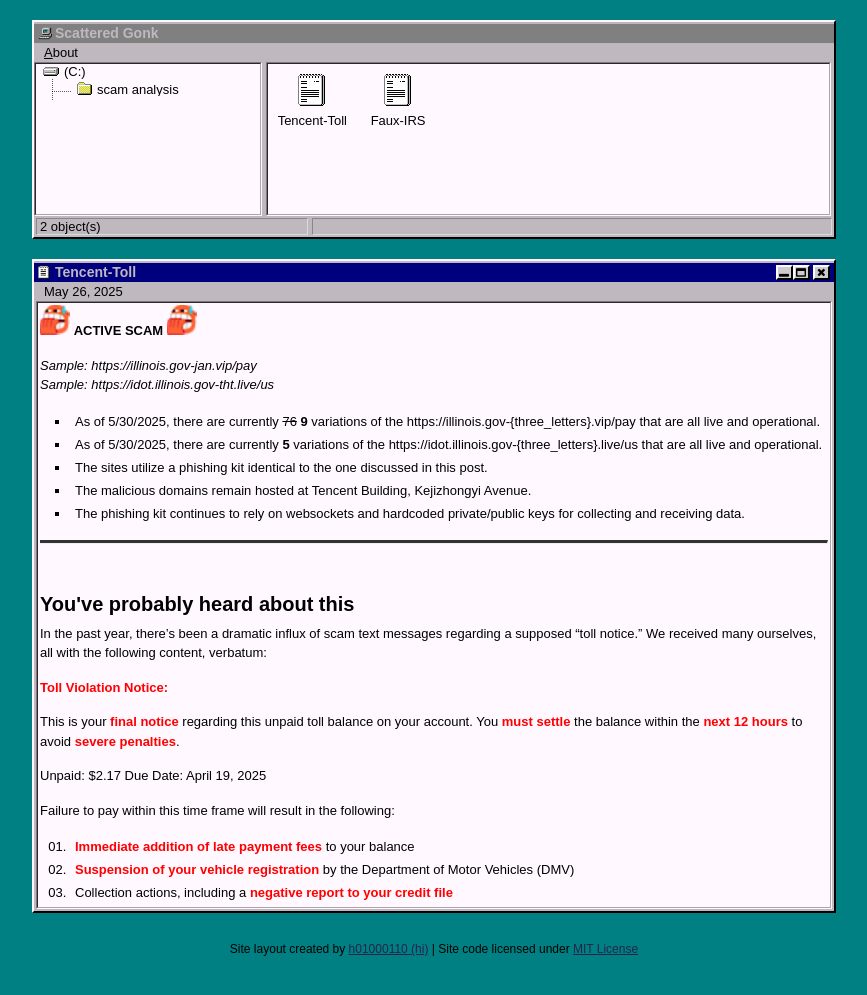
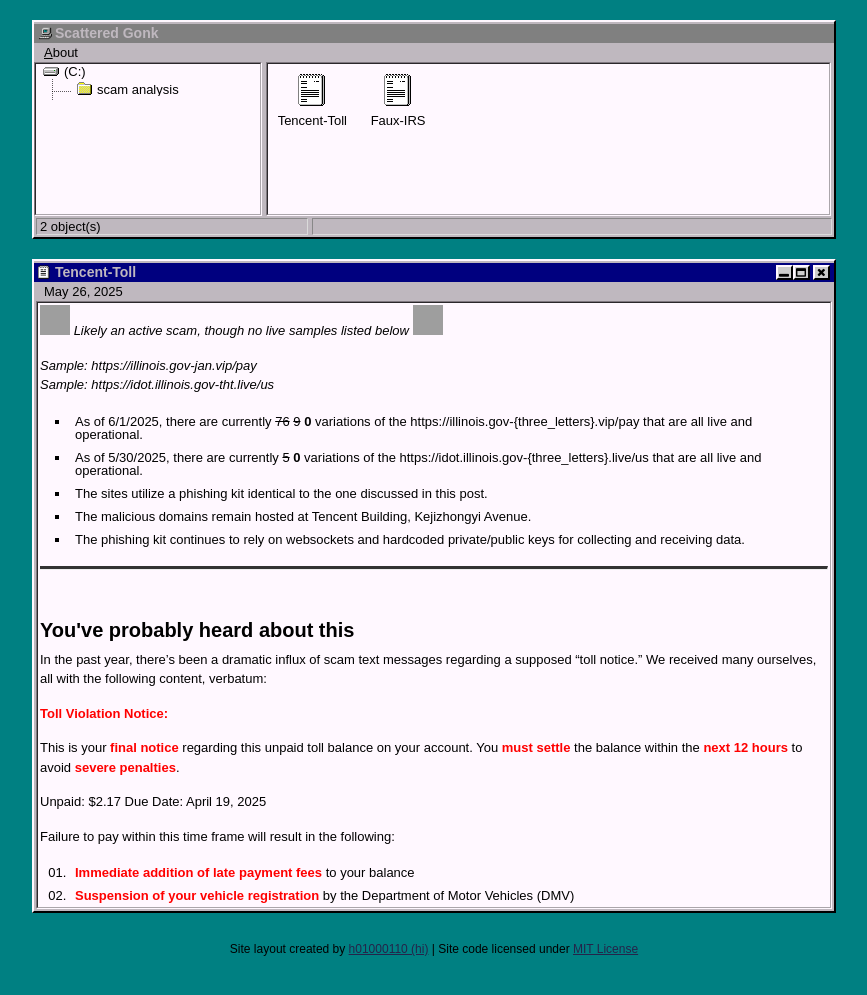
Before and after one commit to scattered-gonk/scattered-gonk.github.io, a Jekyll site: the page built from _posts/2025-26-05-Tencent-Toll.md, in a window 1280 px wide. Shown: the top 995 px of the page, without its empty margins (206-1073 px from the left). Built offline with Jekyll 4.4.1, drawn with Linux system fonts in a browser that asks for light colours; grey boxes are pictures that could not be loaded.

Commit message:
Updated posts

```diff
--- a/_posts/2025-26-05-Tencent-Toll.md
+++ b/_posts/2025-26-05-Tencent-Toll.md
@@ -7,12 +7,14 @@
 tags: scam-analysis
 ---
 
-<img src="/assets/nail_bite.ico" width="30" height="30">  **ACTIVE SCAM**   <img src="/assets/nail_bite.ico" width="30" height="30">
+<!-- <img src="/assets/nail_bite.ico" width="30" height="30">  **ACTIVE SCAM**   <img src="/assets/nail_bite.ico" width="30" height="30"> -->
+
+<img src="/assets/smile.png" width="30" height="30">  *Likely an active scam, though no live samples listed below*  <img src="/assets/smile.png" width="30" height="30">
 
 *Sample: https://illinois.gov-jan.vip/pay*
 *Sample: https://idot.illinois.gov-tht.live/us*
-* As of 5/30/2025, there are currently ~~76~~ **9** variations of the https://illinois.gov-{three_letters}.vip/pay that are all live and operational.
-* As of 5/30/2025, there are currently **5** variations of the https://idot.illinois.gov-{three_letters}.live/us that are all live and operational.
+* As of 6/1/2025, there are currently ~~76~~ ~~9~~ **0** variations of the https://illinois.gov-{three_letters}.vip/pay that are all live and operational.
+* As of 5/30/2025, there are currently ~~5~~ **0** variations of the https://idot.illinois.gov-{three_letters}.live/us that are all live and operational.
 * The sites utilize a phishing kit identical to the one discussed in this post.
 * The malicious domains remain hosted at Tencent Building, Kejizhongyi Avenue.
 * The phishing kit continues to rely on websockets and hardcoded private/public keys for collecting and receiving data.
```
